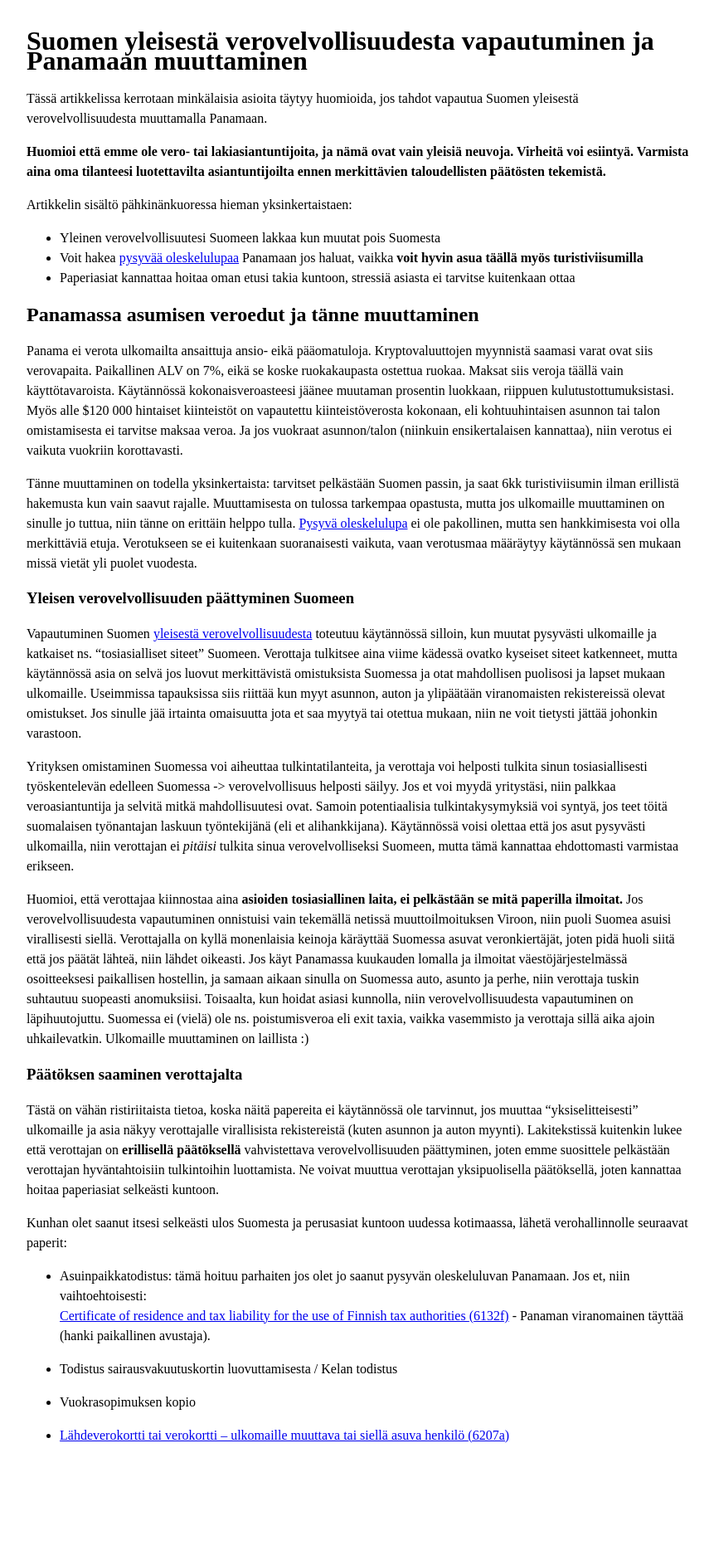
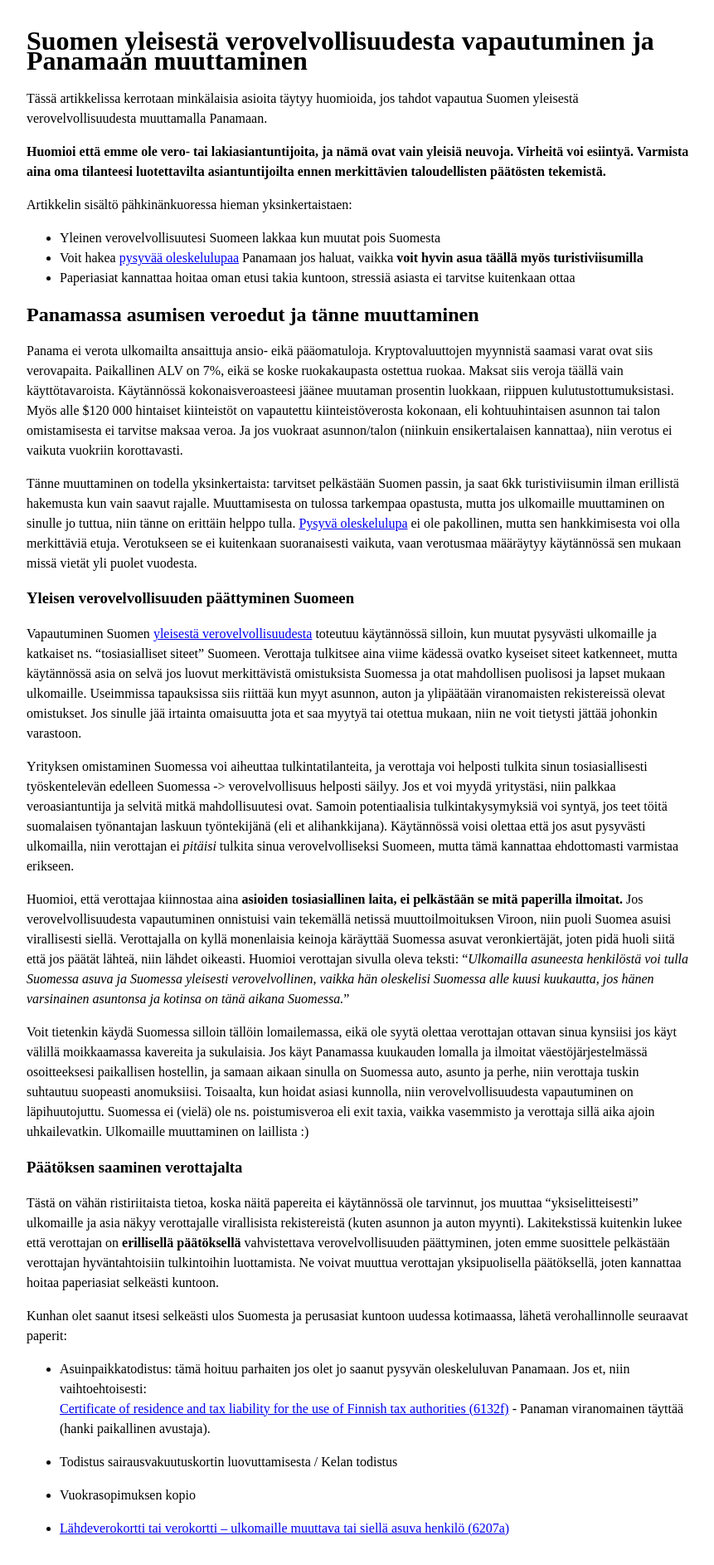
Before and after one commit to pitkonaarinparatiisi/pitkonaarinparatiisi.github.io, a Jekyll site: the page built from verotus-panamaan.md, in a window 1280 px wide. Shown: the whole page at 83% size, without its empty margins (208-1069 px from the left). Built offline with Jekyll 4.4.1, drawn with Linux system fonts in a browser that asks for light colours; our own code applies the rules of GitHub Pages for plain Markdown files; before the commit the page ends 1774 px from its top, so only the background shows below that.

Commit message:
Update verotus-panamaan.md

```diff
--- a/verotus-panamaan.md
+++ b/verotus-panamaan.md
@@ -23,7 +23,9 @@ Vapautuminen Suomen [yleisestä verovelvollisuudesta](https://www.vero.fi/syvent
 
 Yrityksen omistaminen Suomessa voi aiheuttaa tulkintatilanteita, ja verottaja voi helposti tulkita sinun tosiasiallisesti työskentelevän edelleen Suomessa -> verovelvollisuus helposti säilyy. Jos et voi myydä yritystäsi, niin palkkaa veroasiantuntija ja selvitä mitkä mahdollisuutesi ovat. Samoin potentiaalisia tulkintakysymyksiä voi syntyä, jos teet töitä suomalaisen työnantajan laskuun työntekijänä (eli et alihankkijana). Käytännössä voisi olettaa että jos asut pysyvästi ulkomailla, niin verottajan ei _pitäisi_ tulkita sinua verovelvolliseksi Suomeen, mutta tämä kannattaa ehdottomasti varmistaa erikseen.
 
-Huomioi, että verottajaa kiinnostaa aina **asioiden tosiasiallinen laita, ei pelkästään se mitä paperilla ilmoitat.** Jos verovelvollisuudesta vapautuminen onnistuisi vain tekemällä netissä muuttoilmoituksen Viroon, niin puoli Suomea asuisi virallisesti siellä. Verottajalla on kyllä monenlaisia keinoja käräyttää Suomessa asuvat veronkiertäjät, joten pidä huoli siitä että jos päätät lähteä, niin lähdet oikeasti. Jos käyt Panamassa kuukauden lomalla ja ilmoitat väestöjärjestelmässä osoitteeksesi paikallisen hostellin, ja samaan aikaan sinulla on Suomessa auto, asunto ja perhe, niin verottaja tuskin suhtautuu suopeasti anomuksiisi. Toisaalta, kun hoidat asiasi kunnolla, niin verovelvollisuudesta vapautuminen on läpihuutojuttu. Suomessa ei (vielä) ole ns. poistumisveroa eli exit taxia, vaikka vasemmisto ja verottaja sillä aika ajoin uhkailevatkin. Ulkomaille muuttaminen on laillista :)
+Huomioi, että verottajaa kiinnostaa aina **asioiden tosiasiallinen laita, ei pelkästään se mitä paperilla ilmoitat.** Jos verovelvollisuudesta vapautuminen onnistuisi vain tekemällä netissä muuttoilmoituksen Viroon, niin puoli Suomea asuisi virallisesti siellä. Verottajalla on kyllä monenlaisia keinoja käräyttää Suomessa asuvat veronkiertäjät, joten pidä huoli siitä että jos päätät lähteä, niin lähdet oikeasti. Huomioi verottajan sivulla oleva teksti: "_Ulkomailla asuneesta henkilöstä voi tulla Suomessa asuva ja Suomessa yleisesti verovelvollinen, vaikka hän oleskelisi Suomessa alle kuusi kuukautta, jos hänen varsinainen asuntonsa ja kotinsa on tänä aikana Suomessa._"
+
+Voit tietenkin käydä Suomessa silloin tällöin lomailemassa, eikä ole syytä olettaa verottajan ottavan sinua kynsiisi jos käyt välillä moikkaamassa kavereita ja sukulaisia. Jos käyt Panamassa kuukauden lomalla ja ilmoitat väestöjärjestelmässä osoitteeksesi paikallisen hostellin, ja samaan aikaan sinulla on Suomessa auto, asunto ja perhe, niin verottaja tuskin suhtautuu suopeasti anomuksiisi. Toisaalta, kun hoidat asiasi kunnolla, niin verovelvollisuudesta vapautuminen on läpihuutojuttu. Suomessa ei (vielä) ole ns. poistumisveroa eli exit taxia, vaikka vasemmisto ja verottaja sillä aika ajoin uhkailevatkin. Ulkomaille muuttaminen on laillista :)
 
 ### Päätöksen saaminen verottajalta
 
```
